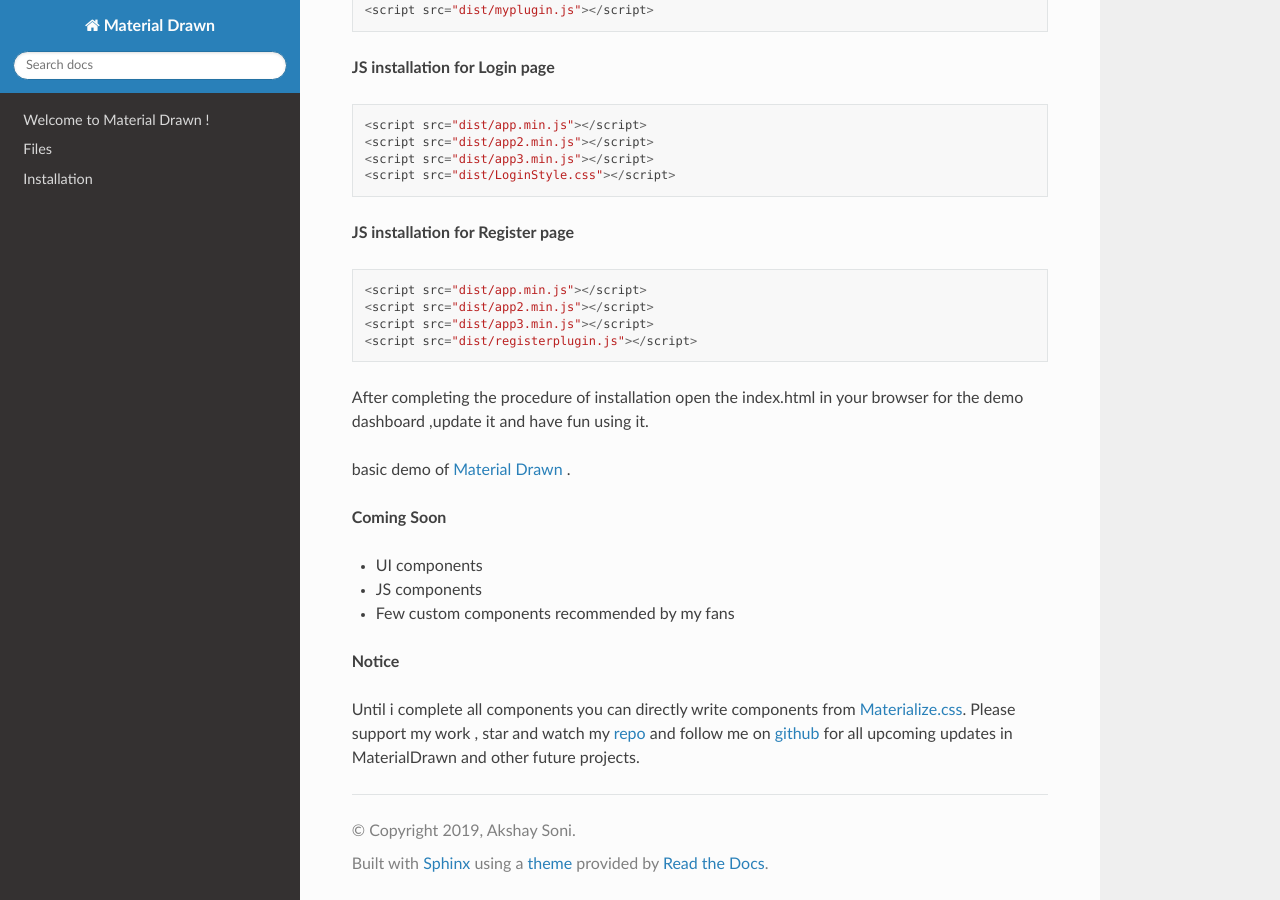
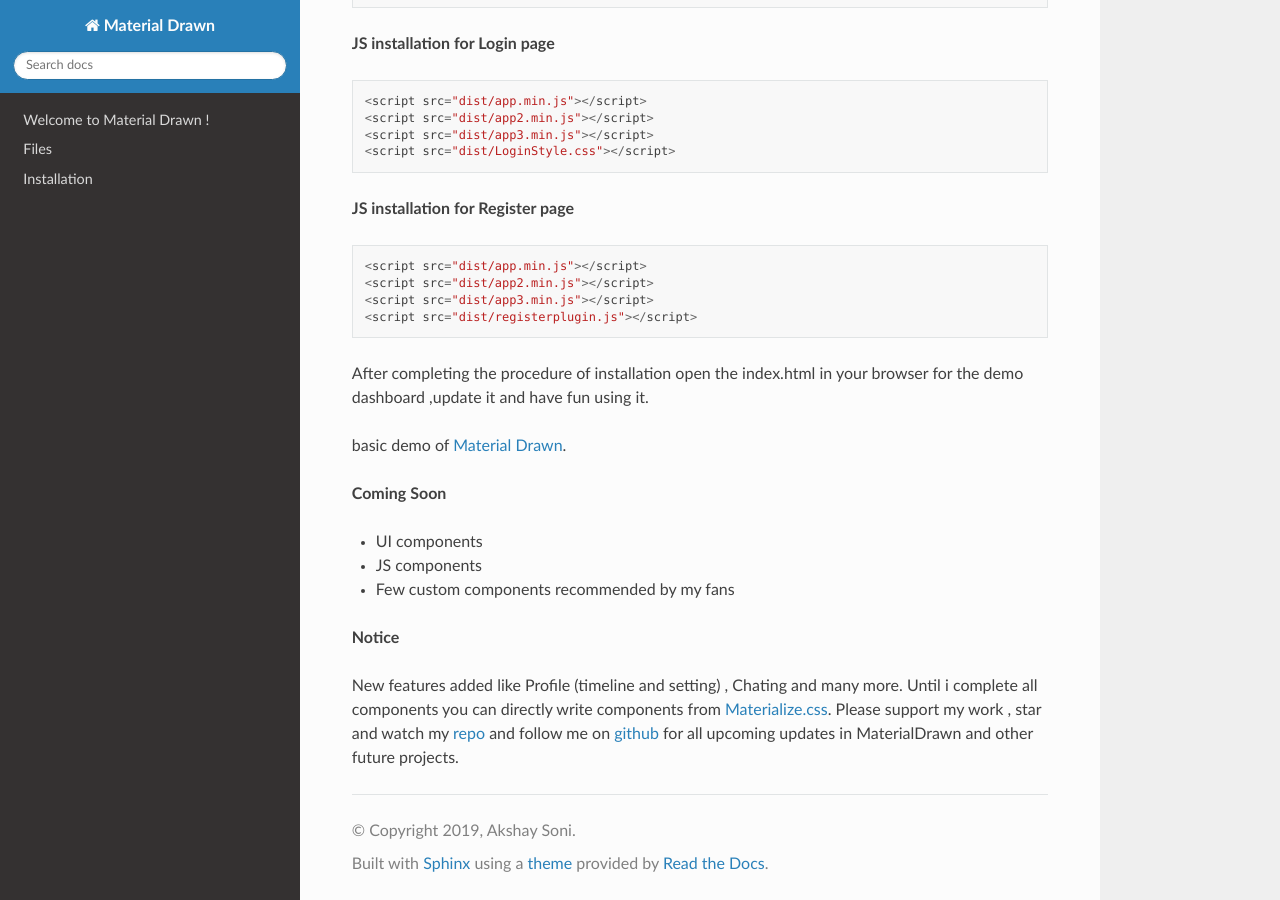
Before and after one commit to akshaysoni8707/MaterialDrawn, a Sphinx documentation site: the page built from docs/index.md, in a window 1280 px wide and 900 px high, scrolled down 2561 px. Built offline with Sphinx 7.4.7 and the Read the Docs theme 2.0.0, drawn with Linux system fonts in a browser that asks for light colours.

```diff
--- a/docs/index.md
+++ b/docs/index.md
@@ -15,7 +16,7 @@ Material Dashboard comes with 6 color theme choices for any component as backgro
 
  with a background image on the sidebar for each color. You can also create a theme colour of your own just be ready with your colour along with its lighter shade and an image matching it. We are very excited to share this dashboard with you and we look forward to hearing your feedback !
 
- >For adding your custom theme colour or any other feedback mail me akshay.soni.8707@gmail.com .
+ For adding your custom theme colour or any other feedback mail me akshay.soni.8707@gmail.com .
 
 You can find the [Github Repo for Material Drawn here](https://github.com/akshaysoni8707/MaterialDrawn).
 
@@ -107,7 +108,7 @@ my plugin js with theme changer and all init for index.html is in:
 
 After completing the procedure of installation open the index.html in your browser for the demo dashboard ,update it and have fun using it.
 
-basic demo of [Material Drawn](https://materialdrawn.000webhostapp.com) .
+basic demo of [Material Drawn](https://material-drawn.herokuapp.com).
 
 **Coming Soon**
 
@@ -117,5 +118,6 @@ basic demo of [Material Drawn](https://materialdrawn.000webhostapp.com) .
 
 **Notice**
 
+New features added like Profile (timeline and setting) , Chating and many more.
 Until i complete all components you can directly write components from [Materialize.css](https://materializecss.com/).
 Please support my work , star and watch my [repo](https://github.com/akshaysoni8707/MaterialDrawn) and follow me on [github](https://github.com/akshaysoni8707) for all upcoming updates in MaterialDrawn and other future projects.
```
Also changed, not shown: other parts of docs/index.md (+1 -0 lines), README.md (+1 -1 lines).
